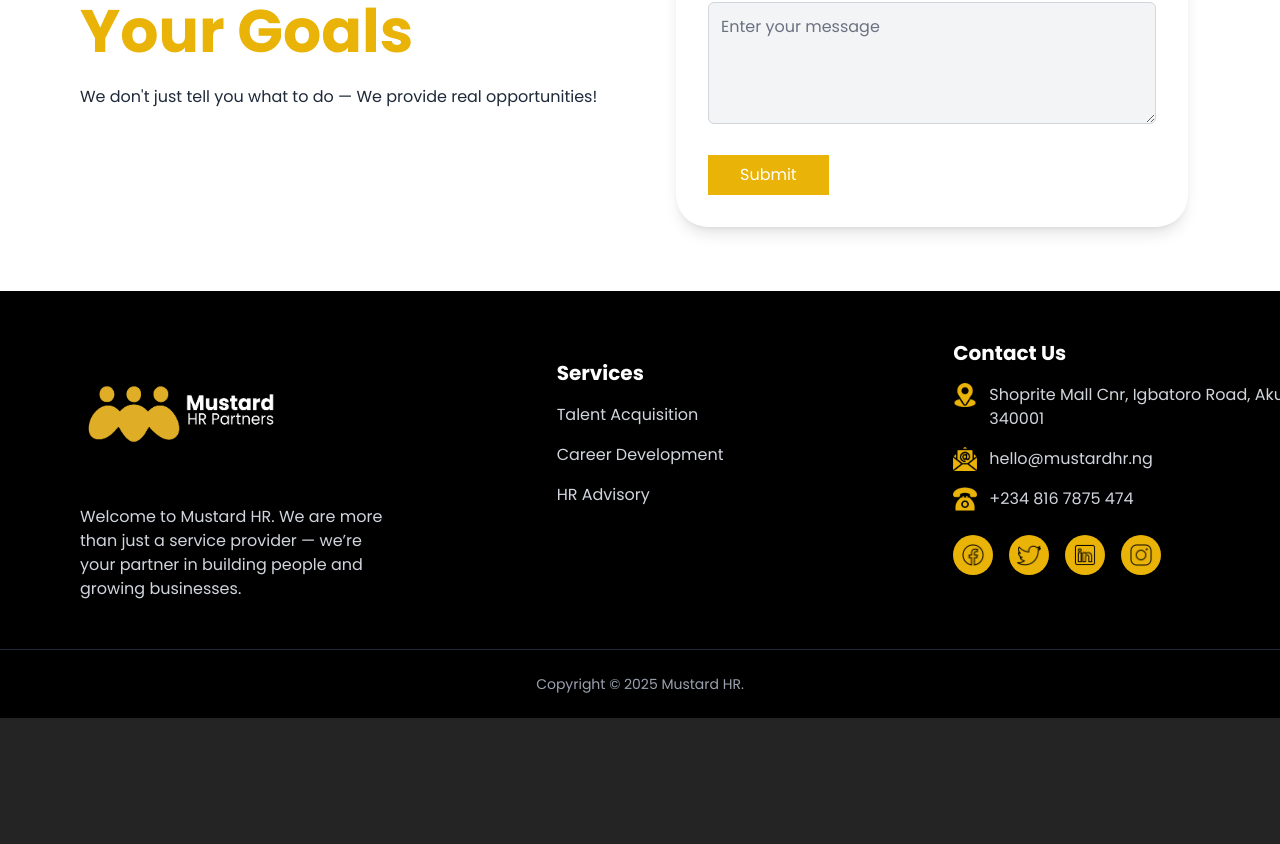
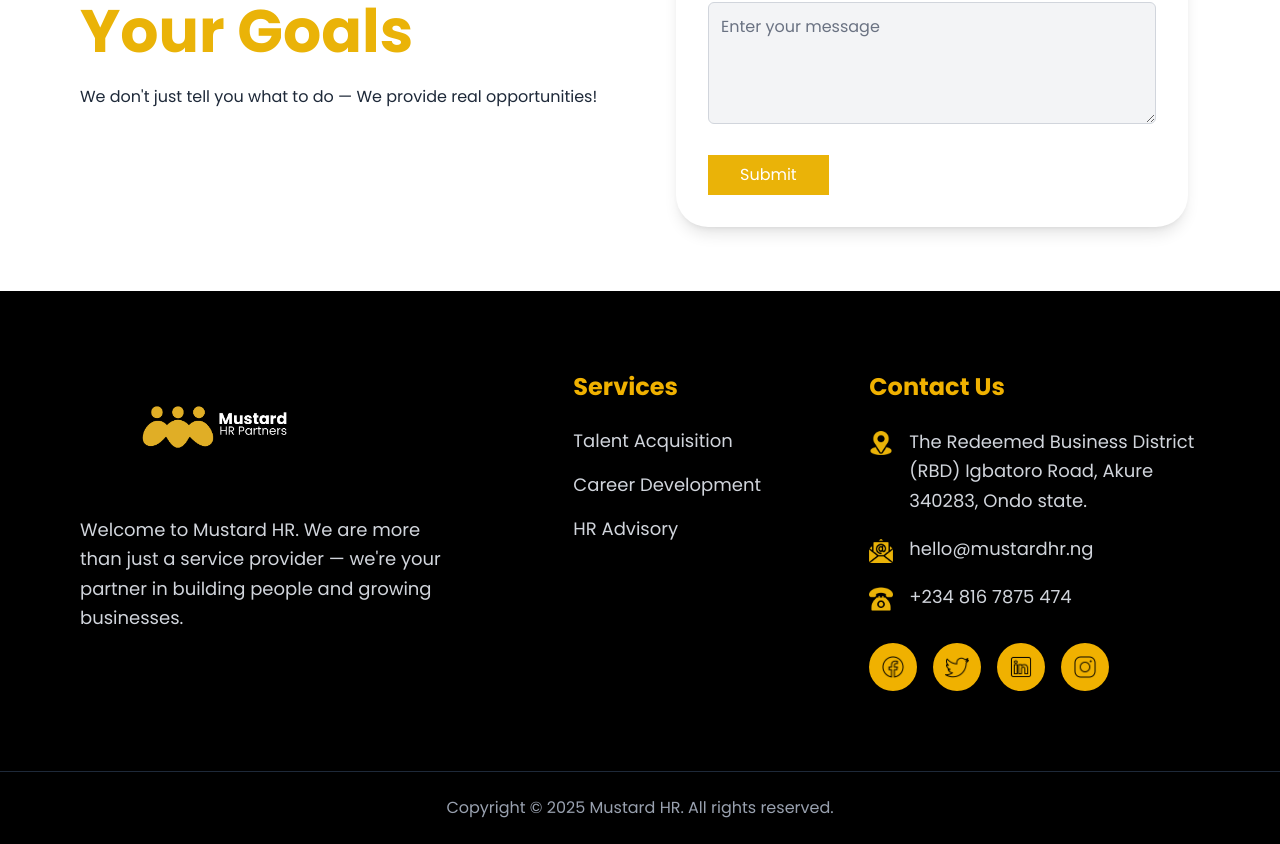
Before and after one commit to OluwaseyiDavid26/Mustard-HR, a React (Vite) app: page /contact in a window 1280 px wide. Shown: the part 358-1202 px from the top of the page. Before the commit the page ends 1076 px from the top, so only its background shows below. Built offline with nearby package versions, Linux system fonts and the light colour scheme.

Commit message:
team-lead

```diff
--- a/src/components/AboutUs.jsx
+++ b/src/components/AboutUs.jsx
@@ -34,7 +34,7 @@ function AboutUS() {
             <span className="block w-24 h-1 bg-yellow-500 mt-2"></span>
           </h2>
           <h3 className="text-gray-800 text-3xl leading-relaxed mb-8">
-            We’ve seen the challenges from both sides:
+            We have seen the challenges from both sides:
           </h3>
           <p className=" text-gray-800 text-xl leading-relaxed mb-8 ">
             Businesses do not just need policies. They need people who thrive.
--- a/src/components/CoreValues.jsx
+++ b/src/components/CoreValues.jsx
@@ -33,15 +33,10 @@ const CoreValues = () => {
       text: "We believe everyone has the capacity to learn, evolve, and lead — and we are here to support that journey.",
       img: growthImg,
     },
-    {
-      title: "Ownership",
-      text: " We take responsibility for our actions, our results, and the trust our clients place in us, ensuring every commitment is followed through.",
-      img: communityImg, // Change if you have a specific image
-    },
   ];
 
   return (
-    <section className="py-16" style={{ backgroundColor: "#fee9aa" }}>
+    <section className="py-16 bg-[#fee9aa]">
       <div className="max-w-7xl mx-auto px-6 text-center">
         {/* Section Title */}
         <motion.h2
@@ -55,7 +50,7 @@ const CoreValues = () => {
         </motion.h2>
 
         <motion.p
-          className="text-gray-700 max-w-2xl mx-auto mb-12"
+          className="text-gray-700 text-base md:text-lg max-w-2xl mx-auto mb-12"
           initial={{ opacity: 0, y: -20 }}
           whileInView={{ opacity: 1, y: 0 }}
           transition={{ duration: 0.6, delay: 0.2 }}
@@ -65,15 +60,15 @@ const CoreValues = () => {
         </motion.p>
 
         {/* Values Grid */}
-        <div className="grid md:grid-cols-3 sm:grid-cols-3 gap-8">
+        <div className="grid grid-cols-1 sm:grid-cols-2 lg:grid-cols-5 gap-6 md:gap-8">
           {values.map((value, index) => (
             <motion.div
               key={index}
-              className="bg-[#f9f3e2] p-6 rounded-xl shadow-md hover:shadow-lg transition-shadow"
+              className="bg-[#f9f3e2] p-6 rounded-xl shadow-md hover:shadow-lg transition-shadow duration-300"
               initial={{ opacity: 0, y: 50 }}
               whileInView={{ opacity: 1, y: 0 }}
               viewport={{ once: true }}
-              transition={{ duration: 0.6, delay: index * 0.2 }}
+              transition={{ duration: 0.6, delay: index * 0.15 }}
             >
               <motion.img
                 src={value.img}
@@ -82,12 +77,14 @@ const CoreValues = () => {
                 initial={{ scale: 0.8, opacity: 0 }}
                 whileInView={{ scale: 1, opacity: 1 }}
                 viewport={{ once: true }}
-                transition={{ duration: 0.5, delay: index * 0.2 + 0.3 }}
+                transition={{ duration: 0.5, delay: index * 0.15 + 0.2 }}
               />
               <h3 className="text-xl text-black font-semibold mb-2">
                 {value.title}
               </h3>
-              <p className="text-gray-600">{value.text}</p>
+              <p className="text-gray-600 text-sm md:text-base leading-relaxed">
+                {value.text}
+              </p>
             </motion.div>
           ))}
         </div>
--- a/src/components/Footer.jsx
+++ b/src/components/Footer.jsx
@@ -1,11 +1,10 @@
+// ...existing code...
 import React from "react";
-
 import musthardLogo from "../assets/MustardHRwhite-09.png";
 import facebookIcon from "../assets/icons8-facebook-logo-50.png";
 import instagramIcon from "../assets/icons8-instagram-logo-50.png";
 import linkedinIcon from "../assets/icons8-linkedin-50.png";
 import twitterIcon from "../assets/icons8-twitter-bird-50.png";
-
 import musthardFooter from "../assets/musthardFooter.png";
 import mailImage from "../assets/mail-img.png";
 import phoneImage from "../assets/phone-img.png";
@@ -15,7 +14,7 @@ const services = ["Talent Acquisition", "Career Development", "HR Advisory"];
 const contactInfo = [
   {
     icon: musthardFooter,
-    text: "Shoprite Mall Cnr, Igbatoro Road, Akure 340001",
+    text: "The Redeemed Business District (RBD) Igbatoro Road, Akure 340283, Ondo state.",
   },
   {
     icon: mailImage,
@@ -55,63 +54,73 @@ const socialLinks = [
 const Footer = () => {
   return (
     <footer className="bg-black text-white w-full">
-      {/* Top Grid */}
-      <div className="max-w-[1440px] mx-auto grid grid-cols-1 md:grid-cols-3 gap-10 py-12 px-6 md:px-20">
-        {/* About Section */}
-        <div className="text-center md:text-left">
+      <div className="max-w-7xl mx-auto px-6 md:px-12 lg:px-20 py-16 md:py-20">
+        <div className="grid grid-cols-1 md:grid-cols-2 lg:grid-cols-12 gap-10 md:gap-16">
+          <div className="lg:col-span-5">
             <img
               src={musthardLogo}
               alt="Mustard HR Logo"
-            className="h-[150px] mb-4 md:relative md:left-[-72px] mx-auto md:mx-0"
+              className="h-24 md:h-28 mb-8"
             />
-          <p className="text-gray-300 max-w-xs mx-auto md:mx-0">
+            <p className="text-gray-300 text-base md:text-lg leading-relaxed max-w-sm">
               Welcome to Mustard HR. We are more than just a service provider —
-            we’re your partner in building people and growing businesses.
+              we're your partner in building people and growing businesses.
             </p>
           </div>
 
-        {/* Services Section */}
-        <div className="text-center md:text-left md:relative md:left-[90px] md:top-[20px]">
-          {/* <h3 className="font-bold text-2xl mb-4">Services</h3> */}
-          <h3 className="font-bold text-xl mb-4">Services</h3>
-          <ul className="space-y-4 text-gray-300">
+          <div className="lg:col-span-3">
+            <h3 className="font-bold text-xl md:text-2xl mb-6 text-yellow-500">
+              Services
+            </h3>
+            <ul className="space-y-4">
               {services.map((service, index) => (
-              <li key={index}>{service}</li>
+                <li
+                  key={index}
+                  className="text-gray-300 text-base md:text-lg hover:text-yellow-500 transition-colors cursor-pointer"
+                >
+                  {service}
+                </li>
               ))}
             </ul>
           </div>
 
-        {/* Contact Us Section */}
-        <div className="text-center md:text-left md:relative md:left-[100px]">
-          <h3 className="font-bold  text-xl mb-4">Contact Us</h3>
-          <ul className="space-y-4 text-gray-300">
+          <div className="lg:col-span-4">
+            <h3 className="font-bold text-xl md:text-2xl mb-6 text-yellow-500">
+              Contact Us
+            </h3>
+            <ul className="space-y-5">
               {contactInfo.map((item, index) => (
-              <li
-                key={index}
-                className="flex flex-col md:flex-row items-center md:items-start gap-3"
+                <li key={index} className="flex items-start gap-4">
+                  <img
+                    src={item.icon}
+                    alt=""
+                    className="w-6 h-6 mt-1 flex-shrink-0"
+                  />
+                  {item.link ? (
+                    <a
+                      href={item.link}
+                      className="text-gray-300 text-base md:text-lg hover:text-yellow-500 transition-colors"
                     >
-                <img src={item.icon} alt="" className="w-6 h-6" />
-                {item.link ? (
-                  <a href={item.link} className="hover:underline">
                       {item.text}
                     </a>
                   ) : (
-                  <span>{item.text}</span>
+                    <span className="text-gray-300 text-base md:text-lg leading-relaxed">
+                      {item.text}
+                    </span>
                   )}
                 </li>
               ))}
             </ul>
 
-          {/* Social Icons */}
-          <div className="flex justify-center md:justify-start space-x-4 mt-6">
+            <div className="flex gap-4 mt-8">
               {socialLinks.map((item, index) => (
                 <a
                   key={index}
                   href={item.link}
                   target="_blank"
                   rel="noopener noreferrer"
-                className="flex justify-center items-center w-10 h-10 rounded-full"
-                style={{ backgroundColor: "#eab308" }}
+                  className="flex justify-center items-center w-12 h-12 rounded-full bg-yellow-500 hover:bg-yellow-600 transition-colors duration-300 hover:scale-110"
+                  aria-label={item.alt}
                 >
                   <img src={item.icon} alt={item.alt} className="w-6 h-6" />
                 </a>
@@ -119,16 +128,19 @@ const Footer = () => {
             </div>
           </div>
         </div>
+      </div>
 
-      {/* Divider */}
-      <div className="border-t border-gray-800"></div>
-
-      {/* Copyright */}
-      <div className="py-6 text-center text-gray-400 text-sm">
-        Copyright © {new Date().getFullYear()} Mustard HR.
+      <div className="border-t border-gray-800">
+        <div className="max-w-7xl mx-auto px-6 md:px-12 lg:px-20 py-6">
+          <p className="text-center text-gray-400 text-sm md:text-base">
+            Copyright © {new Date().getFullYear()} Mustard HR. All rights
+            reserved.
+          </p>
+        </div>
       </div>
     </footer>
   );
 };
 
 export default Footer;
+// ...existing code...
--- a/src/components/OurTeam.jsx
+++ b/src/components/OurTeam.jsx
@@ -92,12 +92,12 @@ const teamMembers = [
   },
   {
     name: "Chiamaka V",
-    role: "HR Manager",
+    role: "Team Lead",
     image: chiamaka,
   },
   {
     name: "Balikis L",
-    role: "HR Manager",
+    role: "Team Lead",
     image: balikis,
   },
 ];
```
Also changed, not shown: src/components/Hero.jsx (+27 -20 lines). Lines whose indentation alone changed are shown as unchanged.
